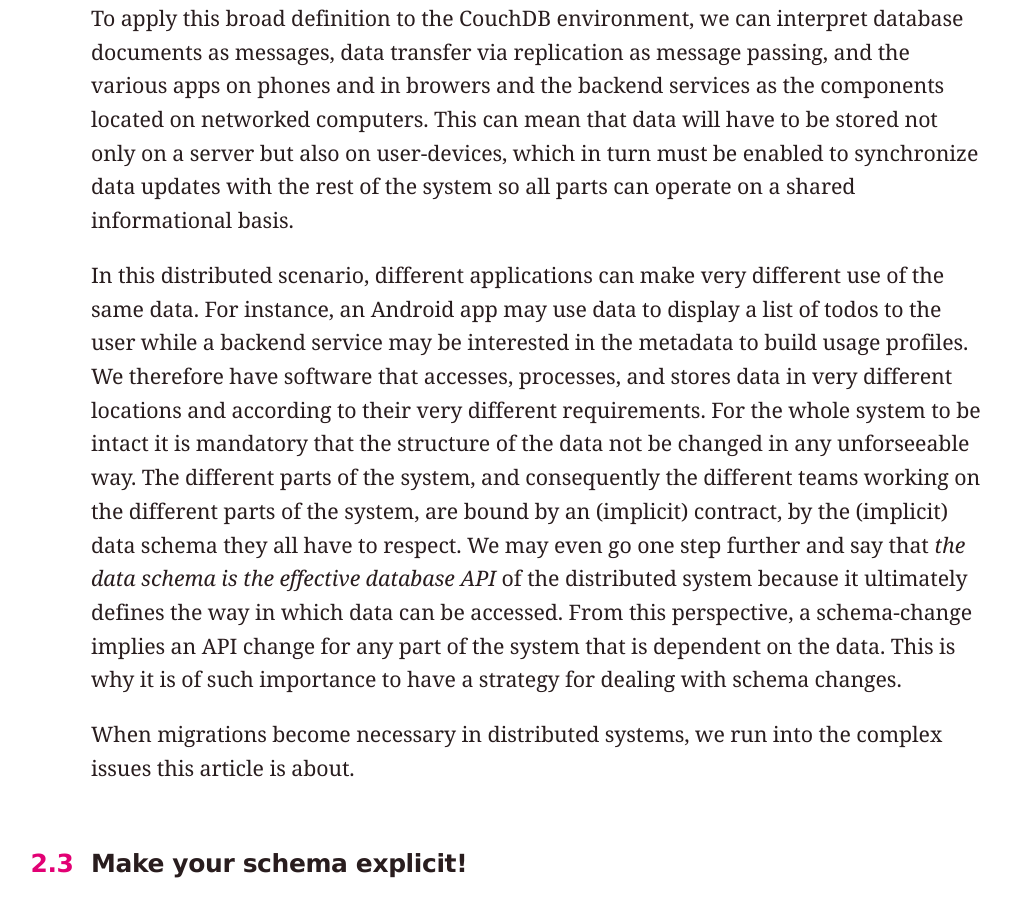
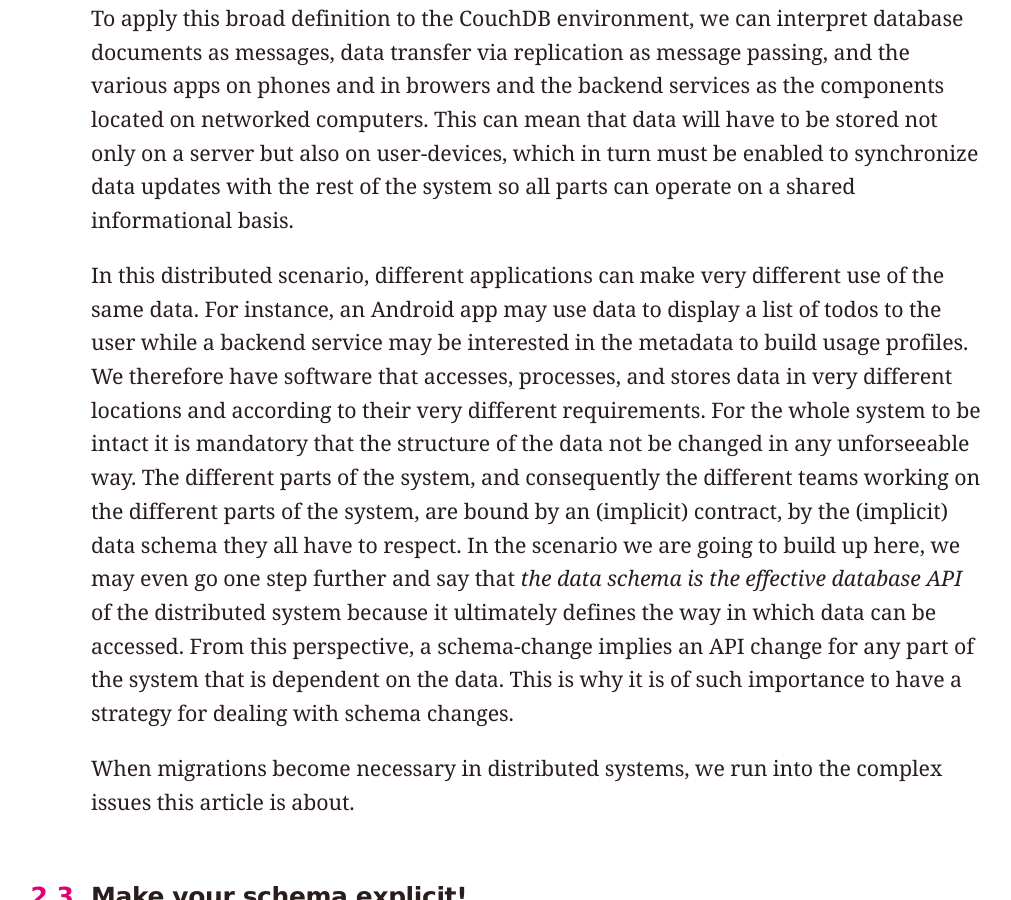
Before and after one commit to jo/sync-tank, a Jekyll site: the page built from distributed-migration-strategies/index.md, in a window 1280 px wide and 900 px high, scrolled down 9555 px. Shown: the whole window, without its empty margins (37-1048 px from the left). Built offline with Jekyll 4.4.1, drawn with Linux system fonts in a browser that asks for light colours; our own code applies the rules of GitHub Pages for plain Markdown files; some of the changed text lies outside the part shown.

Commit message:
add two attenuations

```diff
--- a/distributed-migration-strategies/index.md
+++ b/distributed-migration-strategies/index.md
@@ -136,7 +136,7 @@
 
 To apply this broad definition to the CouchDB environment, we can interpret database documents as messages, data transfer via replication as message passing, and the various apps on phones and in browers and the backend services as the components located on networked computers. This can mean that data will have to be stored not only on a server but also on user-devices, which in turn must be enabled to synchronize data updates with the rest of the system so all parts can operate on a shared informational basis.
 
-In this distributed scenario, different applications can make very different use of the same data. For instance, an Android app may use data to display a list of todos to the user while a backend service may be interested in the metadata to build usage profiles. We therefore have software that accesses, processes, and stores data in very different locations and according to their very different requirements. For the whole system to be intact it is mandatory that the structure of the data not be changed in any unforseeable way. The different parts of the system, and consequently the different teams working on the different parts of the system, are bound by an (implicit) contract, by the (implicit) data schema they all have to respect. We may even go one step further and say that *the data schema is the effective database API* of the distributed system because it ultimately defines the way in which data can be accessed. From this perspective, a schema-change implies an API change for any part of the system that is dependent on the data. This is why it is of such importance to have a strategy for dealing with schema changes.
+In this distributed scenario, different applications can make very different use of the same data. For instance, an Android app may use data to display a list of todos to the user while a backend service may be interested in the metadata to build usage profiles. We therefore have software that accesses, processes, and stores data in very different locations and according to their very different requirements. For the whole system to be intact it is mandatory that the structure of the data not be changed in any unforseeable way. The different parts of the system, and consequently the different teams working on the different parts of the system, are bound by an (implicit) contract, by the (implicit) data schema they all have to respect. In the scenario we are going to build up here, we may even go one step further and say that *the data schema is the effective database API* of the distributed system because it ultimately defines the way in which data can be accessed. From this perspective, a schema-change implies an API change for any part of the system that is dependent on the data. This is why it is of such importance to have a strategy for dealing with schema changes.
 
 When migrations become necessary in distributed systems, we run into the complex issues this article is about.
 
@@ -388,7 +388,7 @@
   </figcaption>
 </figure>
 
-Since we have stored all our data in one central database, it will be easy enough for us to access all existing todo items and update them to adhere to the new schema. Ruby on Rails's way of handling migrations provides a very straight forward example of this approach. In Rails we would define a migration that formalized the schema change (prepare the database to store the new group document and group ids, update existing todo items with the id of some default group, and so on). We would then take the system down, run the migration (the famous `rails db:migrate`, formerly `rake db:migrate`) and hand out the updated application once the database was back up. If anything went wrong there would be a rollback because the migration would be wrapped in a transaction. During the process we would of course incur some downtime, but on the plus side we'd always have consistent and up to date documents and everyone would get the latest version of our application.
+Since we have stored all our data in one central database (because at this point we haven't required offline capabilities for our apps yet), it will be easy enough for us to access all existing todo items and update them to adhere to the new schema. Ruby on Rails's way of handling migrations provides a very straight forward example of this approach. In Rails we would define a migration that formalized the schema change (prepare the database to store the new group document and group ids, update existing todo items with the id of some default group, and so on). We would then take the system down, run the migration (the famous `rails db:migrate`, formerly `rake db:migrate`) and hand out the updated application once the database was back up. If anything went wrong there would be a rollback because the migration would be wrapped in a transaction. During the process we would of course incur some downtime, but on the plus side we'd always have consistent and up to date documents and everyone would get the latest version of our application.
 
 This same strategy works with CouchDB as well. Let us roughly sketch out the main steps to go through when performing a **traditional server-side migration on CouchDB**. Here's our recipe:
 
```
